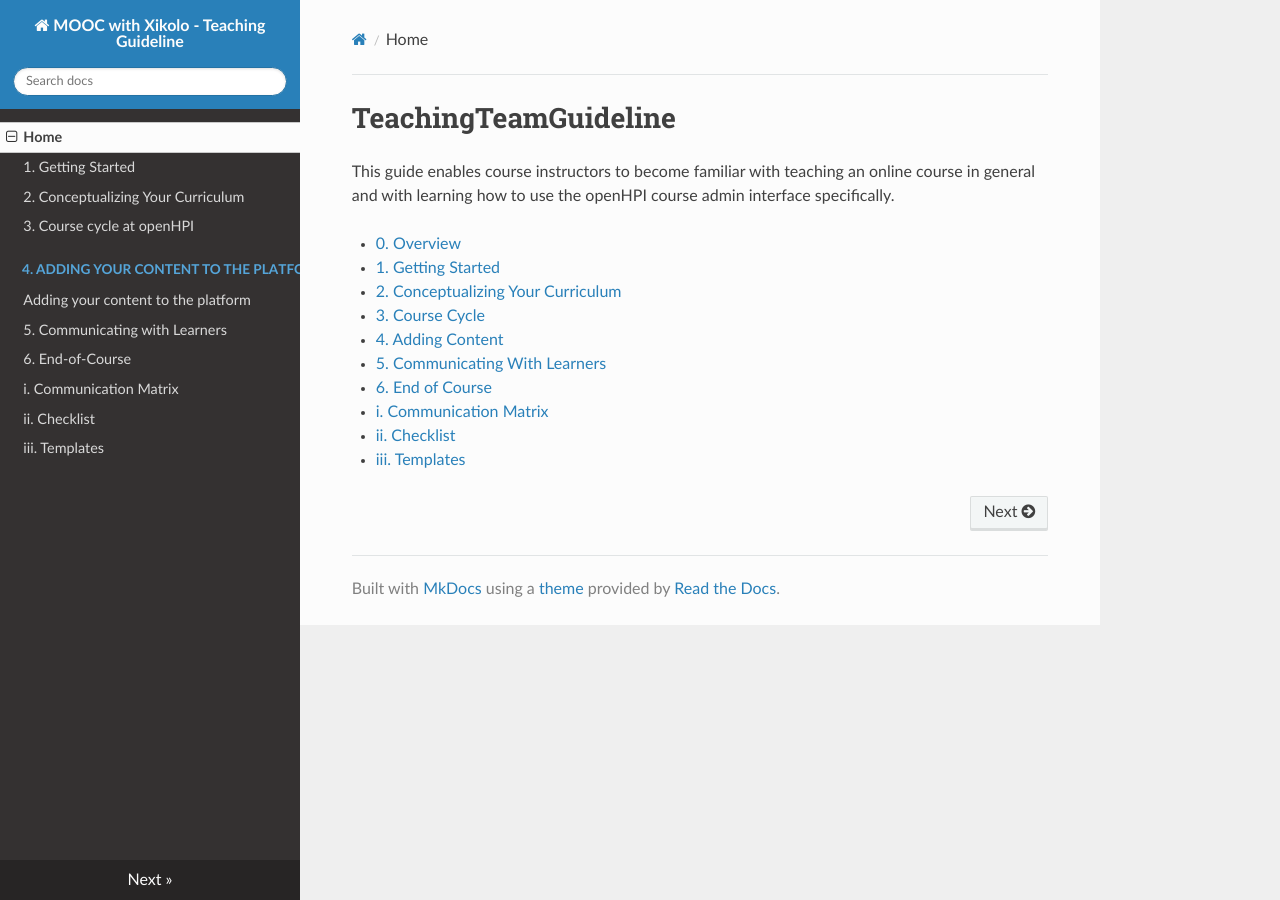
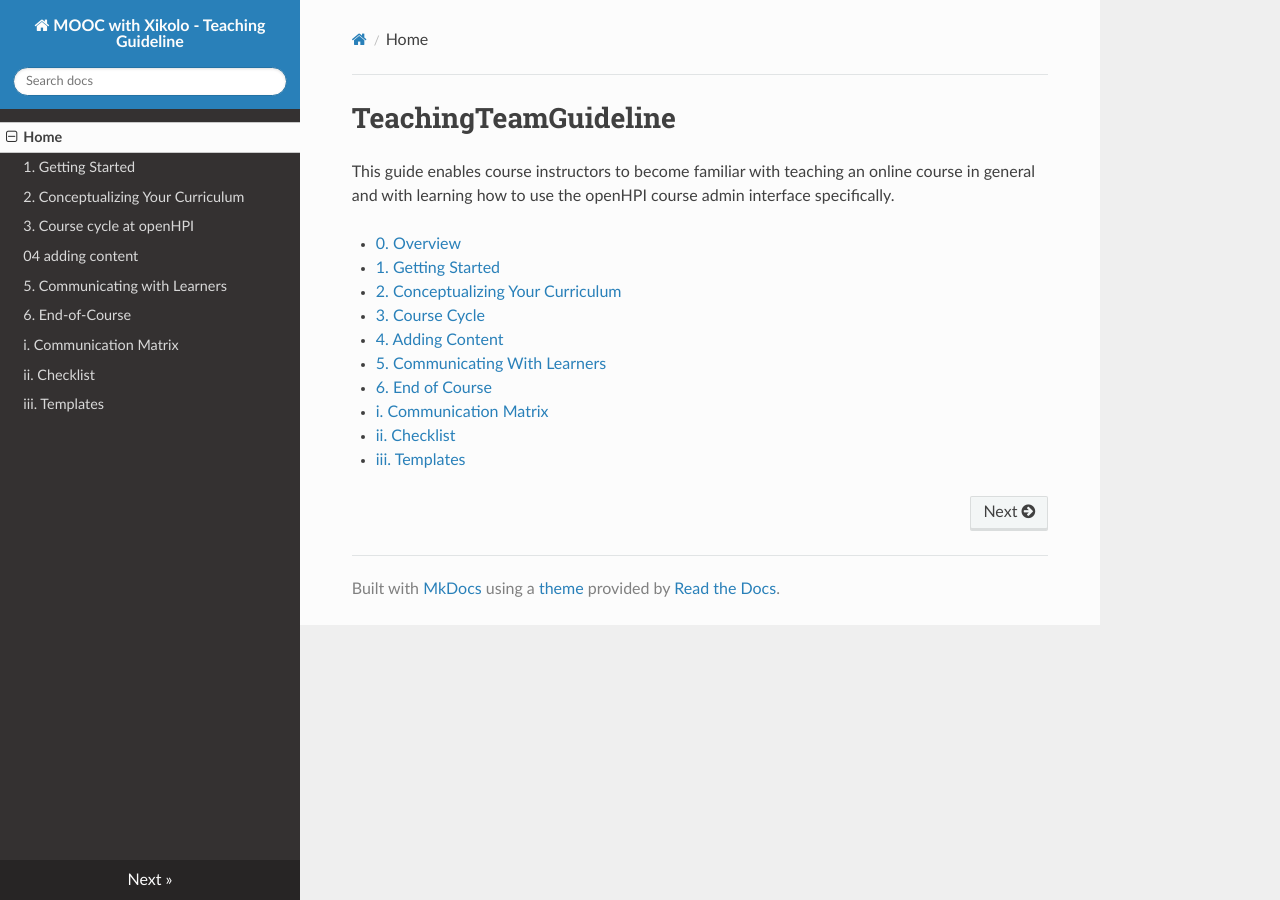
Before and after one commit to openHPI/TeachingTeamGuidelines, an MkDocs documentation site: the page built from docs/index.md, in a window 1280 px wide. Built offline with MkDocs 1.6.1, drawn with Linux system fonts in a browser that asks for light colours; nearby versions of some CDN libraries; old or Windows-style settings are respelled for this version of MkDocs.

Commit message:
Update mkdocs.yml

```diff
--- a/mkdocs.yml
+++ b/mkdocs.yml
@@ -4,7 +4,7 @@ pages:
 - [01_getting-started.md, 1. Getting Started]
 - [02_curriculum-design.md, 2. Conceptualizing Your Curriculum]
 - [03_course-cycle_schedule.md, 3. Course cycle at openHPI]
-- [04_adding-content.md, 4. Adding your content to the platform, Adding your content to the platform]
+- [04_adding-content.md, 4. Adding content, ..., Preparation of course materials]
 - [05_community-management.md, 5. Communicating with Learners]
 - [06_end-of-course.md, 6. End-of-Course]
 - [07_communication-matrix.md, i. Communication Matrix]
```
